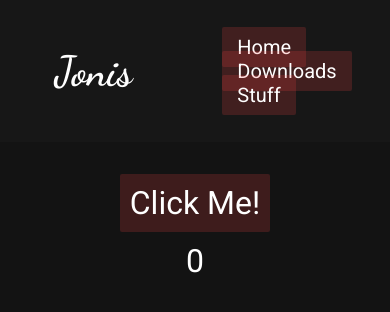
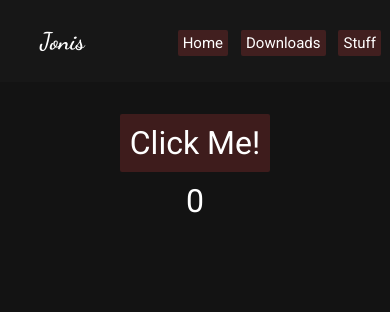
Before and after one commit to Jonas69420/Joniski2.0, a Flask app: page / in a window 390 px wide. Shown: the top 312 px of the page. Run offline with Flask 2, Linux system fonts and the light colour scheme.

Commit message:
Mobile Compatibility

```diff
--- a/website/static/main.css
+++ b/website/static/main.css
@@ -58,16 +58,7 @@ header {
 
 .navbar_links li a{
     padding: 8px 15px;
-
-    border: none;
-    border-radius: 2px;
-    background-color: rgba(254, 70, 70, 0.181);
-
-    transition: all 0.4s ease 0s;
-}
-
-.navbar_links li a:hover{
-    background-color: rgb(209, 56, 56);
+    font-size: 1rem;
 }
 
 .main{
@@ -86,30 +77,68 @@ header {
 
     padding: 10px;
     margin: 10px;
+}
 
+#clicker{
+    padding: 10px;
+    margin-bottom: 10px;
+}
+
+.button{
     border: none;
+    box-shadow: 0 0 0px rgb(209, 56, 56);
+
     border-radius: 2px;
     background-color: rgba(254, 70, 70, 0.181);
 
     transition: all 0.4s ease 0s;
 }
 
-.main li:hover{
-    background-color: rgb(209, 56, 56);
-}
+.button:hover{
+    box-shadow: 0 0 25px rgb(209, 56, 56);
 
-#clicker{
-    padding: 10px;
-    margin-bottom: 10px;
-
-    border: none;
-    border-radius: 2px;
-    background-color: rgba(254, 70, 70, 0.181);
-
-    transition: all 0.4s ease 0s;
-}
-
-#clicker:hover{
     background-color: rgb(209, 56, 56);
     cursor: pointer;
 }
+
+
+
+@media screen and (min-width: 1000px) {
+    .logo{
+        font-size: 42px;
+    }
+
+    .navbar_links li{
+        display:inline-block;
+        padding: 0px 15px;
+    }
+
+    .navbar_links li a{
+        padding: 8px 15px;
+        font-size: 1rem;
+    }
+
+    header {
+        padding: 15px 5%;
+    }
+}
+
+@media screen and (max-width: 800px) {
+    .logo{
+        font-size: 24px;
+    }
+
+    .navbar_links li{
+        display:inline-block;
+        padding: 4px;
+    }
+
+    .navbar_links li a{
+        padding: 4px 5px;
+        font-size: 0.75rem;
+    }
+
+    header {
+        padding: 5px 5px;
+    }
+}
--- a/website/templates/base.html
+++ b/website/templates/base.html
@@ -15,9 +15,9 @@
             <a class="logo" href="/">Jonis</a>
             <nav class="navbar">
                 <ul class="navbar_links">
-                    <li><a class="navbar_item" href="/">Home</a></li>
-                    <li><a class="navbar_item" href="/downloads">Downloads</a></li>
-                    <li><a class="navbar_item" href="/stuff">Stuff</a></li>
+                    <li><a class="navbar_item button" href="/">Home</a></li>
+                    <li><a class="navbar_item button" href="/downloads">Downloads</a></li>
+                    <li><a class="navbar_item button" href="/stuff">Stuff</a></li>
                 </ul>
             </nav>
         </header>
--- a/website/templates/downloads.html
+++ b/website/templates/downloads.html
@@ -2,17 +2,17 @@
 
 {% block content %}
 <ul class="main">
-    <li>
+    <li class="button">
         <a href="https://www.dropbox.com/sh/0gjlfwij54s8a3e/AAA6Q2f4bkoXrimylOdSAm57a?dl=1">
             Five night's at robert corp
         </a>
     </li>
-    <li>
+    <li class="button">
         <a href="https://www.dropbox.com/sh/b856iw0fsjp3zpu/AACwP-qDgLHGuXXyupxGJ--na?dl=1">
             Leboog Game - cardmint
         </a>
     </li>
-    <li>
+    <li class="button">
         <a href="https://www.dropbox.com/sh/sqg0jm6pn48z7d3/AAD29nuQjv_DKbv_Q6o_hfTYa?dl=1">
             Pogger Game
         </a>
--- a/website/templates/main.html
+++ b/website/templates/main.html
@@ -2,7 +2,7 @@
 
 {% block content %}
 <ul class="main">
-    <div id="clicker" class="disable-select">
+    <div id="clicker" class="disable-select button">
         Click Me!
     </div>
 
```
